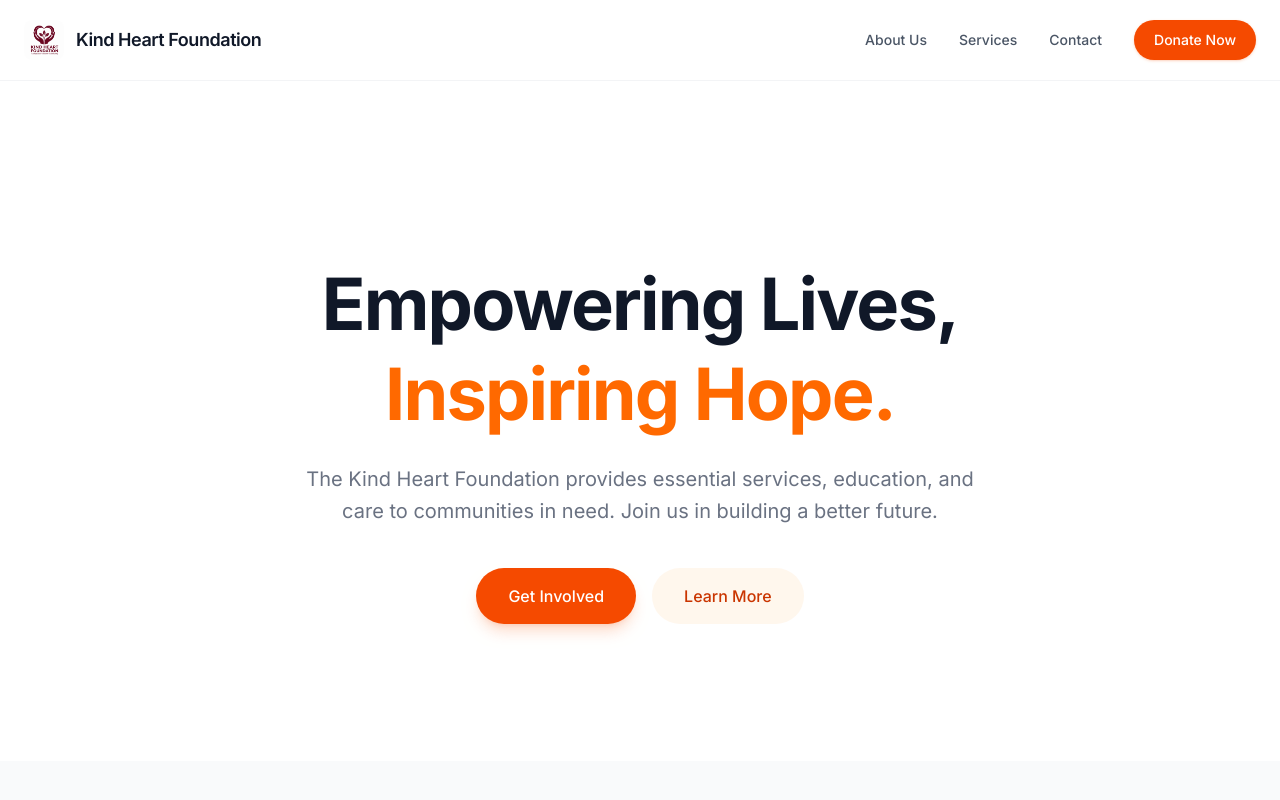
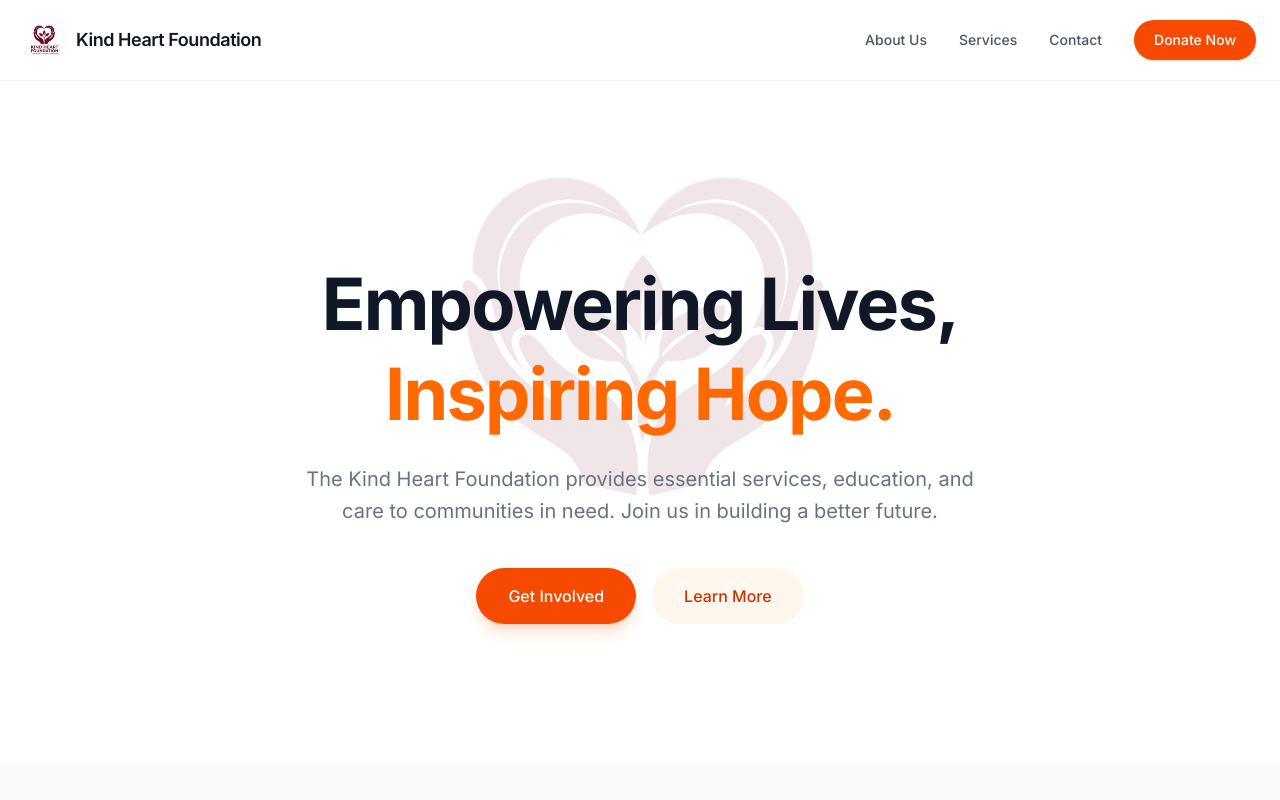
Before and after one commit to charanteja-k/kindheartfoundation_basic, a Next.js app: page / in a window 1280 px wide. Shown: the top 800 px of the page. Built offline with nearby package versions, Linux system fonts and the light colour scheme.

Commit message:
added pic behind hero section

```diff
--- a/src/app/page.tsx
+++ b/src/app/page.tsx
@@ -71,9 +71,15 @@ export default function Home() {
       {/* Hero Section */}
       <section
         ref={heroRef}
-        className="min-h-[85vh] flex flex-col justify-center items-center text-center px-6 bg-white"
+        className="relative min-h-[85vh] flex flex-col justify-center items-center text-center px-6 bg-white overflow-hidden"
       >
-        <div className="max-w-4xl mx-auto mt-10">
+        {/* Transparent Background Image */}
+        <div
+          className="absolute inset-0 z-0 opacity-10 bg-center bg-contain bg-no-repeat pointer-events-none"
+          style={{ backgroundImage: "url('/hero-bg.png')" }}
+        />
+
+        <div className="relative z-10 max-w-4xl mx-auto mt-10">
           <h1 className="hero-text text-5xl md:text-7xl font-bold tracking-tight text-gray-900 mb-6 leading-tight">
             Empowering Lives, <br />
             <span className="text-orange-500">Inspiring Hope.</span>
```
Also changed, not shown: public/hero-bg.png (renamed from kindhearfoundation Background Removed.png).
